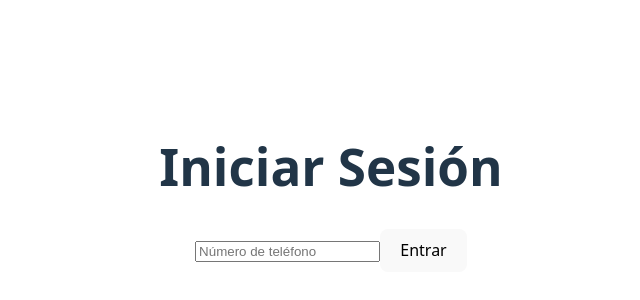
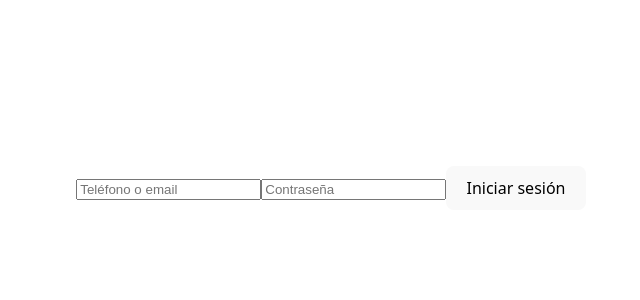
Before and after one commit to DamonCaos/WathsProject, a React (Vite) app: page /login in a window 1280 px wide. Shown: the part 212-512 px from the top of the page, without its empty margins (309-949 px from the left). Built offline with nearby package versions, Linux system fonts and the light colour scheme; no server answers.

Commit message:
feat: Login con autenticacion correcta y hook del context usado correctamente.

```diff
--- a/src/pages/Login.jsx
+++ b/src/pages/Login.jsx
@@ -1,11 +1,43 @@
+import { useState } from "react";
+import { useNavigate } from "react-router-dom";
+import { loginUser } from "../services/auth-service.js";
+import { useAuth } from "../context/AuthContexrt.jsx";
+
 export default function Login() {
-    return (
-      <div>
-        <h1>Iniciar Sesión</h1>
-        <form>
-          <input type="text" placeholder="Número de teléfono" required />
-          <button type="submit">Entrar</button>
-        </form>
-      </div>
-    )
+  const [identifier, setIdentifier] = useState("")
+  const [password, setPassword] = useState('')
+  const [error, setError] = useState(null)
+  const navigate = useNavigate()
+  const { login } = useAuth()
+
+  const handleSubmit = async (e) => {
+    e.preventDefault()
+    try {
+      const data = await loginUser({ identifier, password })
+      login(data.user, data.token)
+      navigate('/chats')
+    } catch (err) {
+      setError(err.message)
+
+    }
   }
+
+  return (
+    <form onSubmit={handleSubmit}>
+      <input
+        type="text"
+        placeholder="Teléfono o email"
+        value={identifier}
+        onChange={(e) => setIdentifier(e.target.value)}
+      />
+      <input
+        type="password"
+        placeholder="Contraseña"
+        value={password}
+        onChange={(e) => setPassword(e.target.value)}
+      />
+      <button type="submit">Iniciar sesión</button>
+      {error && <p style={{ color: 'red' }}>{error}</p>}
+    </form>
+  )
+}
--- a/src/services/auth-service.js
+++ b/src/services/auth-service.js
@@ -13,3 +13,20 @@ export async function registerUser(formData) {
 
     return await response.json()
 }
+
+export async function loginUser(credentials)  {
+    const response = await fetch(`${API_URL}/auth/login`, {
+        method: 'POST',
+        headers: {
+            'Content-Type': 'application/json',
+        },
+        body: JSON.stringify(credentials),
+    })
+
+    if (!response.ok) {
+        const error = await response.json()
+        throw new Error(error?.error || 'Error al inisicar sesiion')
+    }
+
+    return await response.json()
+}
```
